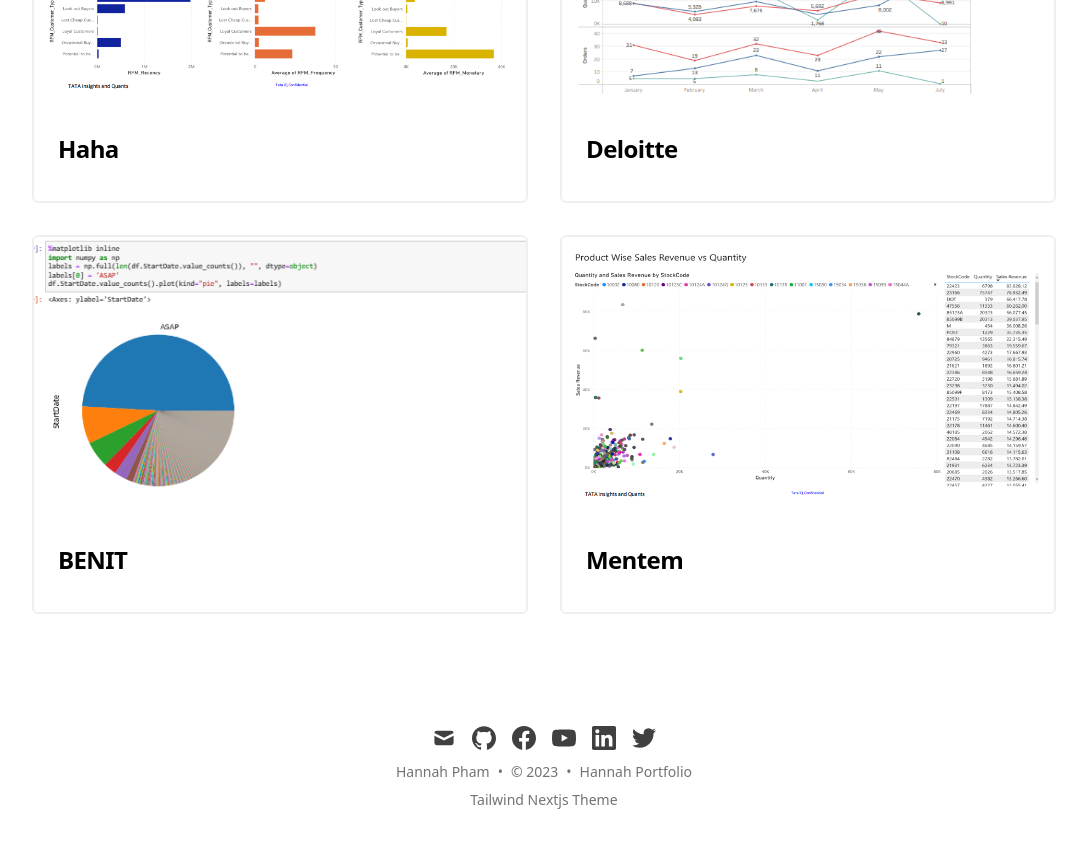
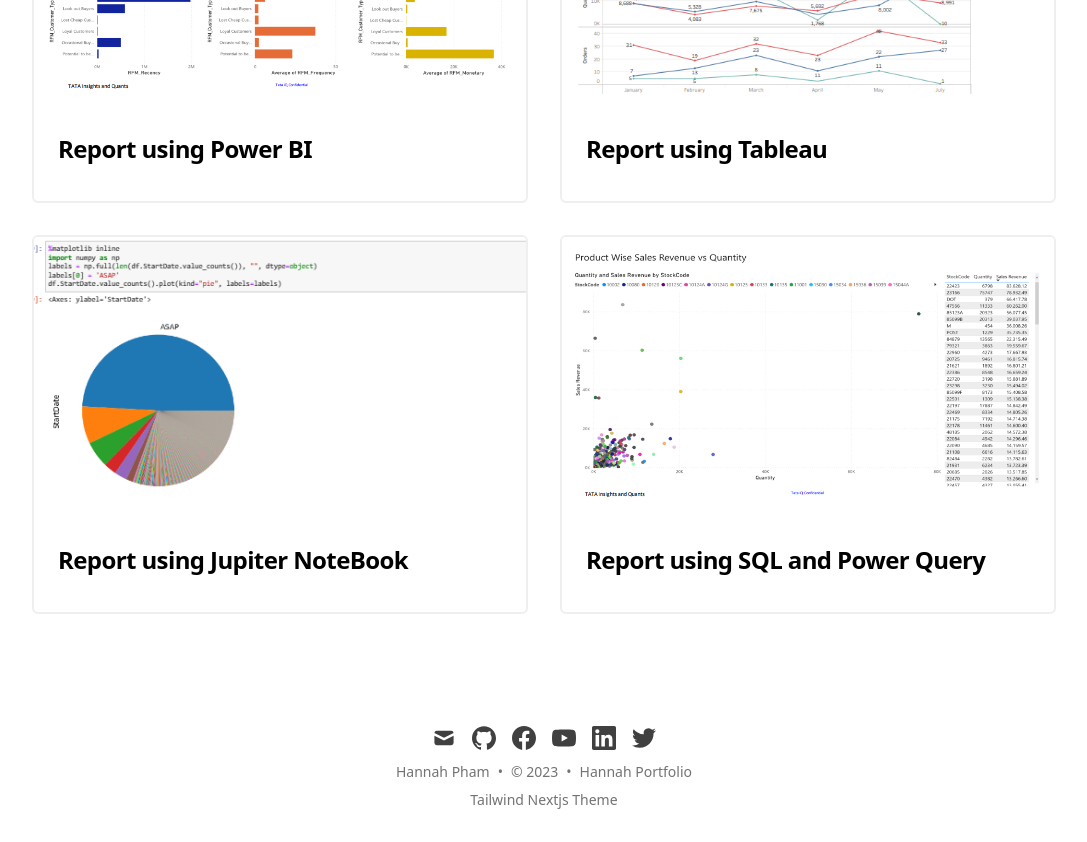
Before and after one commit to HanhPham1512/New-Portfolio, a Next.js app: page /about in a window 1280 px wide. Shown: the part 460-1302 px from the top of the page, without its empty margins (96-1183 px from the left). Built offline with nearby package versions, Linux system fonts and the light colour scheme; no server answers.

Commit message:
Update gallery.js

```diff
--- a/data/gallery.js
+++ b/data/gallery.js
@@ -1,20 +1,20 @@
 const projectsData = [
 
   {
-    title: 'Haha',
+    title: 'Report using Power BI',
     imgSrc: '/static/images/h1.png',
   },
   {
-    title: 'Deloitte',
+    title: 'Report using Tableau',
     imgSrc: '/static/images/h2.png',
   },
 
   {
-    title: 'BENIT',
+    title: 'Report using Jupiter NoteBook',
     imgSrc: '/static/images/h3.png',
   },
   {
-    title: 'Mentem',
+    title: 'Report using SQL and Power Query',
     imgSrc: '/static/images/h4.png',
   },
 ]
```
